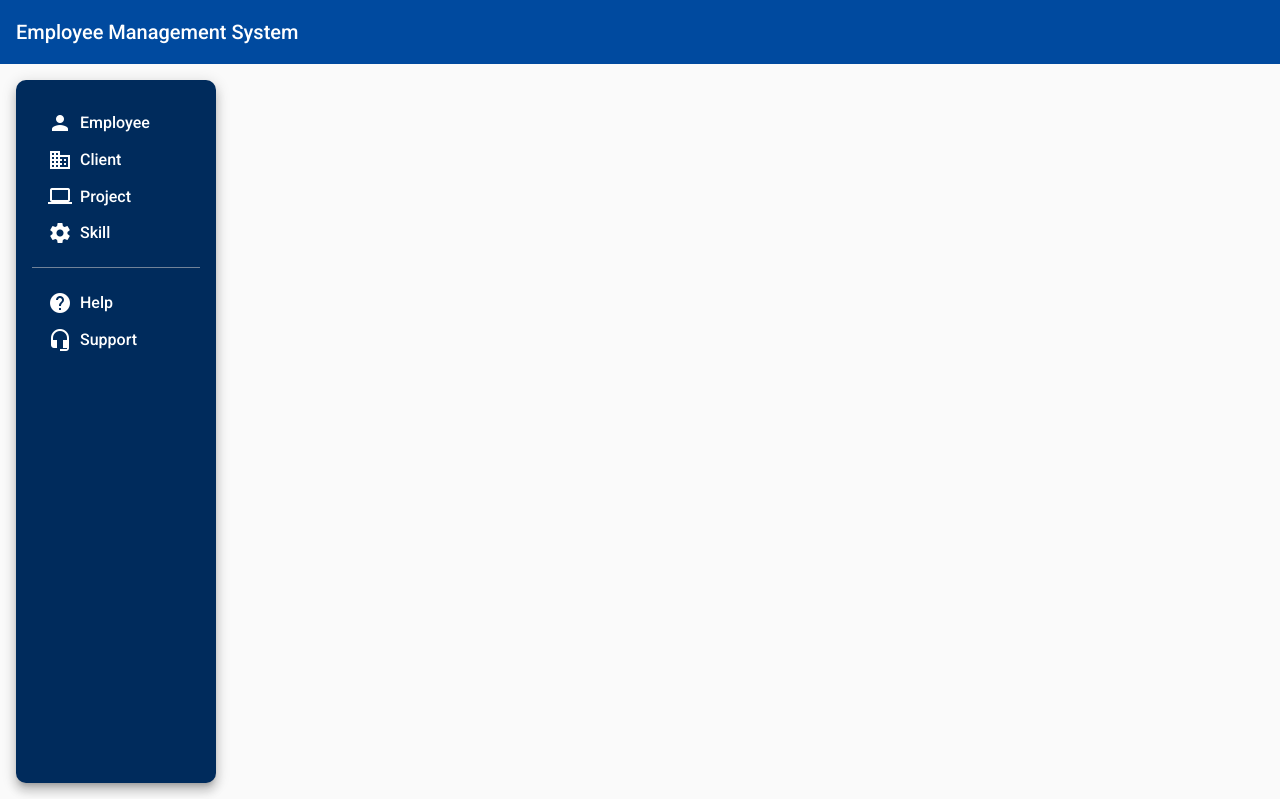
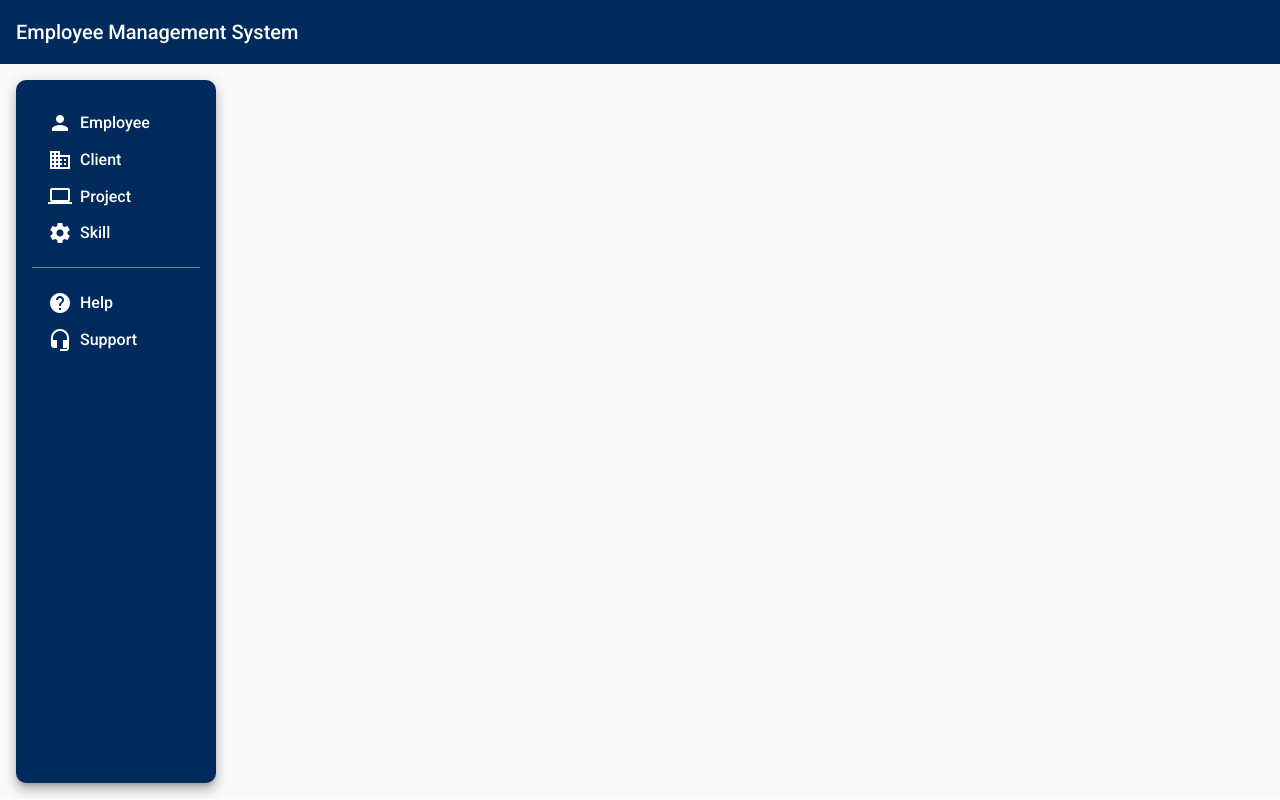
Before and after one commit to sreenathwissen/wt-employee-management-client-v2, an Angular app in the folder employee-management-client/: page / in a window 1280 px wide. Built offline with nearby package versions, Linux system fonts and the light colour scheme.

Commit message:
colour change

```diff
--- a/employee-management-client/src/app/navbar/navbar.component.scss
+++ b/employee-management-client/src/app/navbar/navbar.component.scss
@@ -1,5 +1,5 @@
 mat-toolbar {
-  background: #004a9f;
+  background: #002b5c;
   color: white;
 }
 
```
